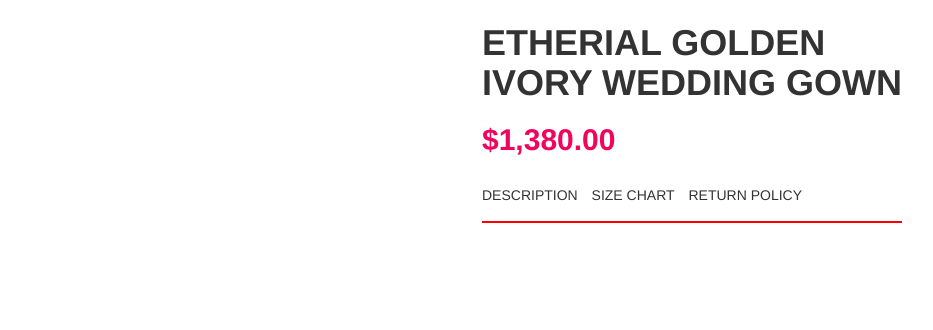
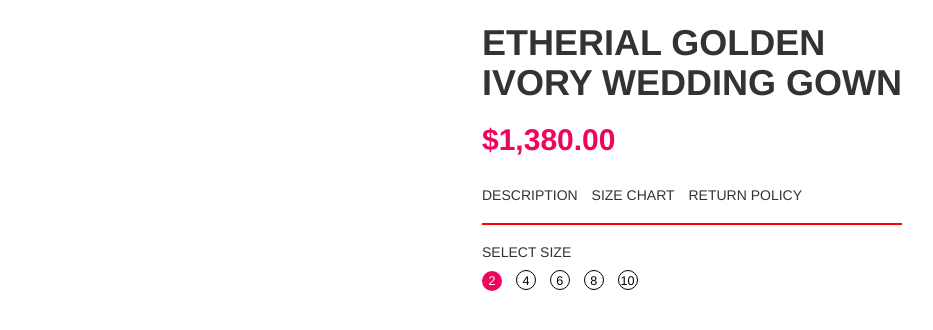
Before and after one commit to ValeriiSergheiev/epicentr_test, a plain HTML site: page index.html in a window 1280 px wide. Shown: the part 62-392 px from the top of the page, without its empty margins (173-1106 px from the left). Drawn offline with Linux system fonts and the light colour scheme.

Commit message:
select size

```diff
--- a/index.html
+++ b/index.html
@@ -26,7 +26,7 @@
 							<h2>$1,380.00</h2>
 						</div>
 						<div class="description">
-							<div class="pagination">
+							<div class="menu">
 								<ul>
 									<li>description</li>
 									<li>size chart</li>
@@ -35,6 +35,14 @@
 								<p></p>
 							</div>
 							<p></p>
+						</div>
+						<div class="select-size">
+							<h5>select size</h5>
+							<div class="circles circles-click">2</div>
+							<div class="circles">4</div>
+							<div class="circles">6</div>
+							<div class="circles">8</div>
+							<div class="circles">10</div>
 						</div>
 					</div>
 				</div>
--- a/js/common.js
+++ b/js/common.js
@@ -1,18 +1,9 @@
 $(document).ready(function(){
 
-    $('.pagination ul li').click(function(){
-        $.ajax({
-            url: "http://eportal.com.ua/admin.php",
-            cache: false,
-            dataType: "json";
-            success: function(html){
-            $(".pagination").html(html);
-            }
-        });
+    $('.circles').click(function(){
+        $('.circles-click').removeClass('circles-click');
+        $(this).addClass('circles-click');
+
     });
 
-$('.pagination ul li').click(function(){
-    $('.pagination p').text('rfrfrfrfr');
 });
-
-});
--- a/sass/style.scss
+++ b/sass/style.scss
@@ -1,5 +1,7 @@
 @import "compass/reset";
 @import '../bower_components/bootstrap-sass/assets/stylesheets/bootstrap';
+//@import "compass/css3";
+@import "compass/css3/border-radius";
 
 .brand {
 	text-transform: uppercase;
@@ -36,7 +38,7 @@
 }
 .description {
 	margin-top: 30px;
-	.pagination {
+	.menu {
 		ul {
 			border-bottom: 2px solid red;
 			padding-bottom: 15px;
@@ -44,8 +46,9 @@
 			text-transform: uppercase;
 			display: inline-block;
 			margin-right: 10px;
-			width: auto;
+			height: 100%;
 			cursor: pointer;
+			border-bottom: 2px solid transparent;
 				&:hover {
 					position: relative;
 					border-bottom: 2px solid green;
@@ -55,3 +58,30 @@
 		}
 	}
 }
+.select-size {
+	margin-top: 20px;
+	h5 {
+		text-transform: uppercase;
+
+	}
+	.circles {
+		width: 20px;
+	    height: 20px;
+	    @include border-radius(10px);
+	    border: 1px solid #000;
+	    background-color: #fff;
+	    color: #000;
+	    font-size: 0.9em;
+	    line-height: 20px;
+	    text-align: center;
+	    display: inline-block;
+	    margin-right: 10px;
+	    cursor: pointer;
+	}
+}
+.circles-click {
+	@extend .circles;
+	background-color: #EF055D !important;
+	color: #fff !important;
+	border: none !important;
+}
```
Also changed, not shown: css/style.css.
